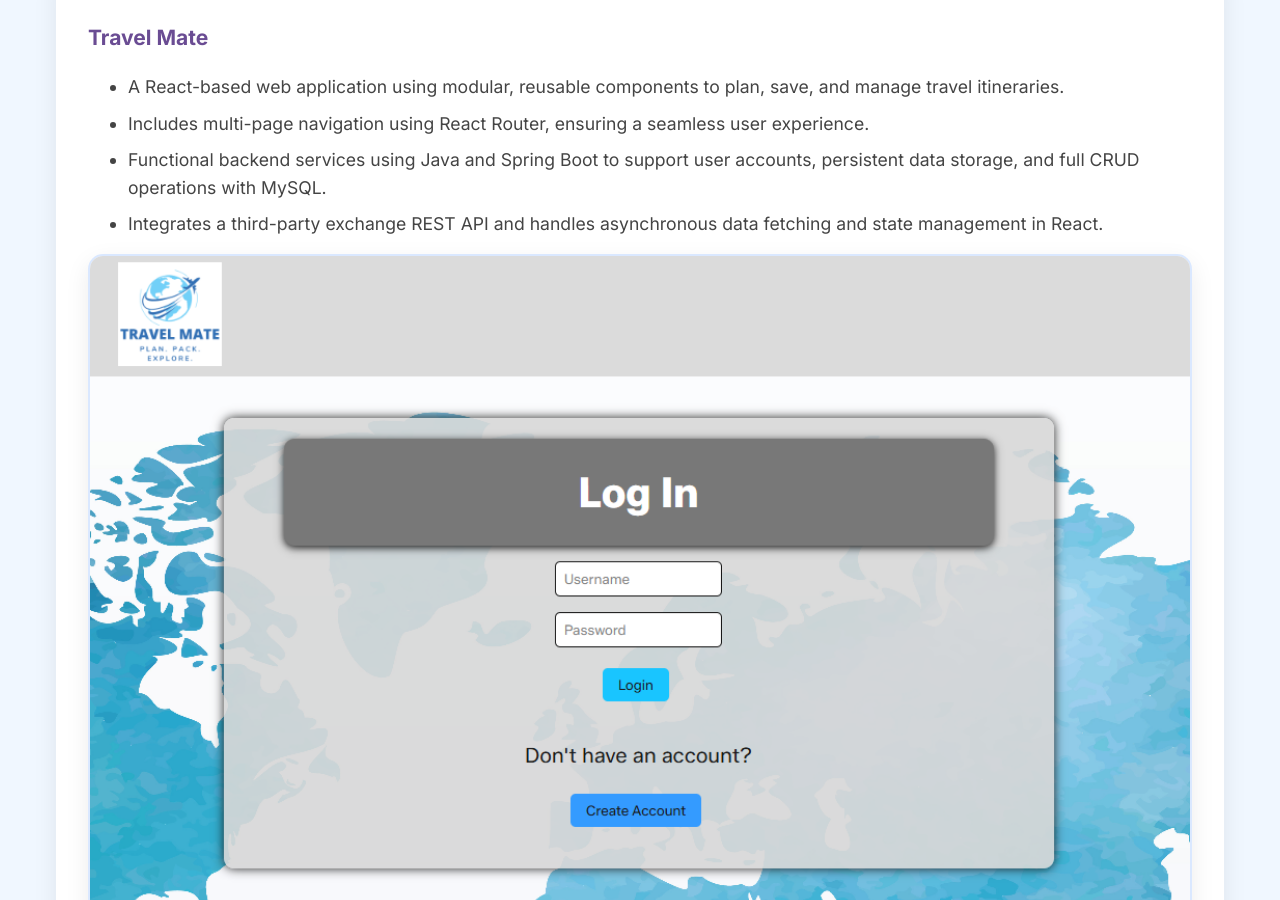
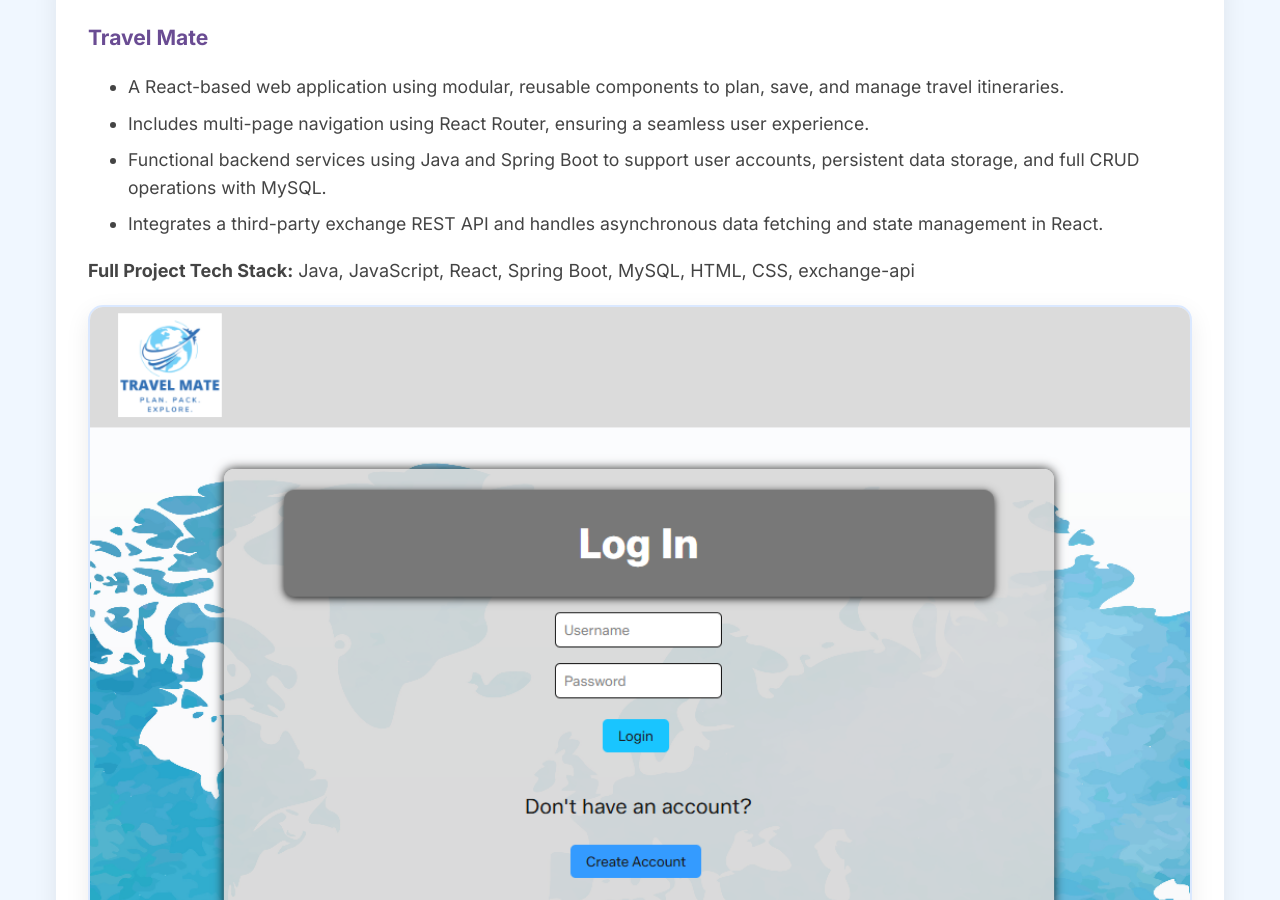
Before and after one commit to afneal/afneal.github.io, a Jekyll site: the page built from index.html, in a window 1280 px wide and 900 px high, scrolled down 689 px. Built offline with Jekyll 4.4.1, drawn with Linux system fonts in a browser that asks for light colours.

Commit message:
edited project description

```diff
--- a/_layouts/page.html
+++ b/_layouts/page.html
@@ -55,6 +55,7 @@
           <li>Integrates a third-party exchange REST API and handles asynchronous data fetching and state management in
             React.</li>
         </ul>
+        <p><strong>Full Project Tech Stack:</strong> Java, JavaScript, React, Spring Boot, MySQL, HTML, CSS, exchange-api</p>
 
         <div class="project-photos">
 
```
